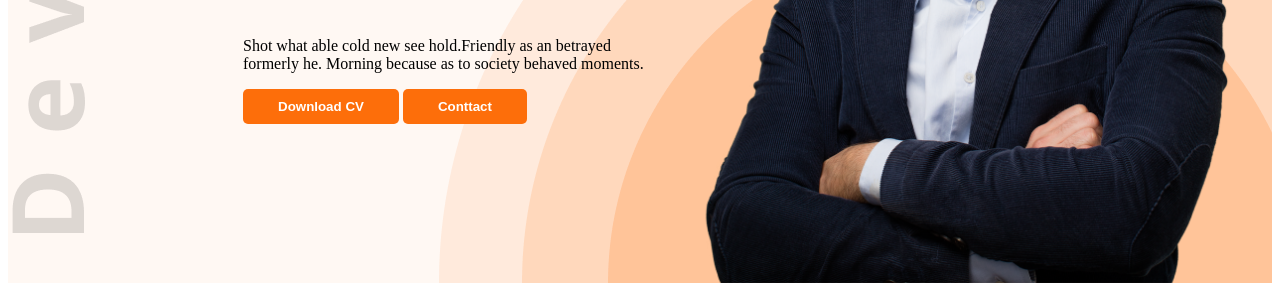
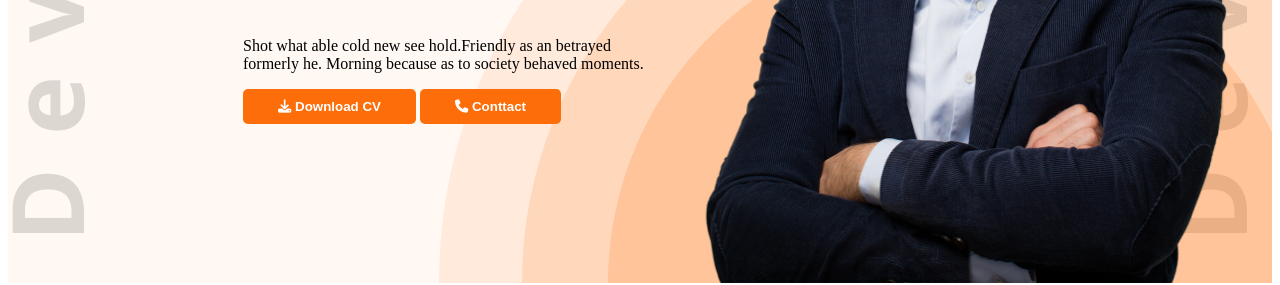
Before and after one commit to khondokarshakil/webdevelopment-portfolio, a plain HTML site: page index.html in a window 1280 px wide. Shown: the part 538-823 px from the top of the page. Drawn offline with Linux system fonts and the light colour scheme.

Commit message:
added font awesome icons

```diff
--- a/index.html
+++ b/index.html
@@ -10,6 +10,7 @@
     <link href="https://fonts.googleapis.com/css2?family=Open+Sans:ital,wght@0,300..800;1,300..800&display=swap"
         rel="stylesheet">
     <link rel="stylesheet" href="style/fortfolio.css">
+    <script src="https://kit.fontawesome.com/71c5976325.js" crossorigin="anonymous"></script>
 </head>
 
 <body class="open-sans-normal">
@@ -28,8 +29,8 @@
                 <h1 class="banner-title">Mary Hardy</h1>
                 <p>Shot what able cold new see hold.Friendly as an betrayed formerly he. Morning because as to society
                     behaved moments.</p>
-                <button class="btn-primary">Download CV</button>
-                <button class="btn-primary">Conttact</button>
+                <button class="btn-primary"> <i class="fa-solid fa-download"></i> Download CV</button>
+                <button class="btn-primary"> <i class="fa-solid fa-phone"></i> Conttact</button>
             </div>
             <img class="banner-profile-pic" src="images/hardy.png" alt="">
         </div>
@@ -141,7 +142,7 @@
              </div>
             </div>
             <div class="text-center resume-download-cv">
-         <button class="btn-primary">Download CV</button>
+         <button class="btn-primary"> <i class="fa-solid fa-download"></i> Download CV</button>
             </div>
         </section>
     </main>
@@ -156,7 +157,7 @@
             </div>
          </div>
          <div class="footer-column">
-            <h3 class="section-title">Let’s Message me</h3>
+            <h3 class="section-title">Let’s Message me.Right Now</h3>
             <form ></form>
             <input class="contact" type="text" placeholder="Your Name">
             <input class="contact" type="email" placeholder=" Your Email">
--- a/style/fortfolio.css
+++ b/style/fortfolio.css
@@ -38,9 +38,9 @@ color: #757575;
 }
 /* header */
 .header{
-    background-image: url('../images/developer.png'),url(../images/header_bg.png);
+    background-image: url('../images/developer.png'),url(../images/header_bg.png),url('../images/developer.png');
     background-repeat: no-repeat ;
-    background-position: top left,bottom right;
+    background-position: top left,bottom right,top right,bottom right;
 }
 /* nav style */
 nav{
```
